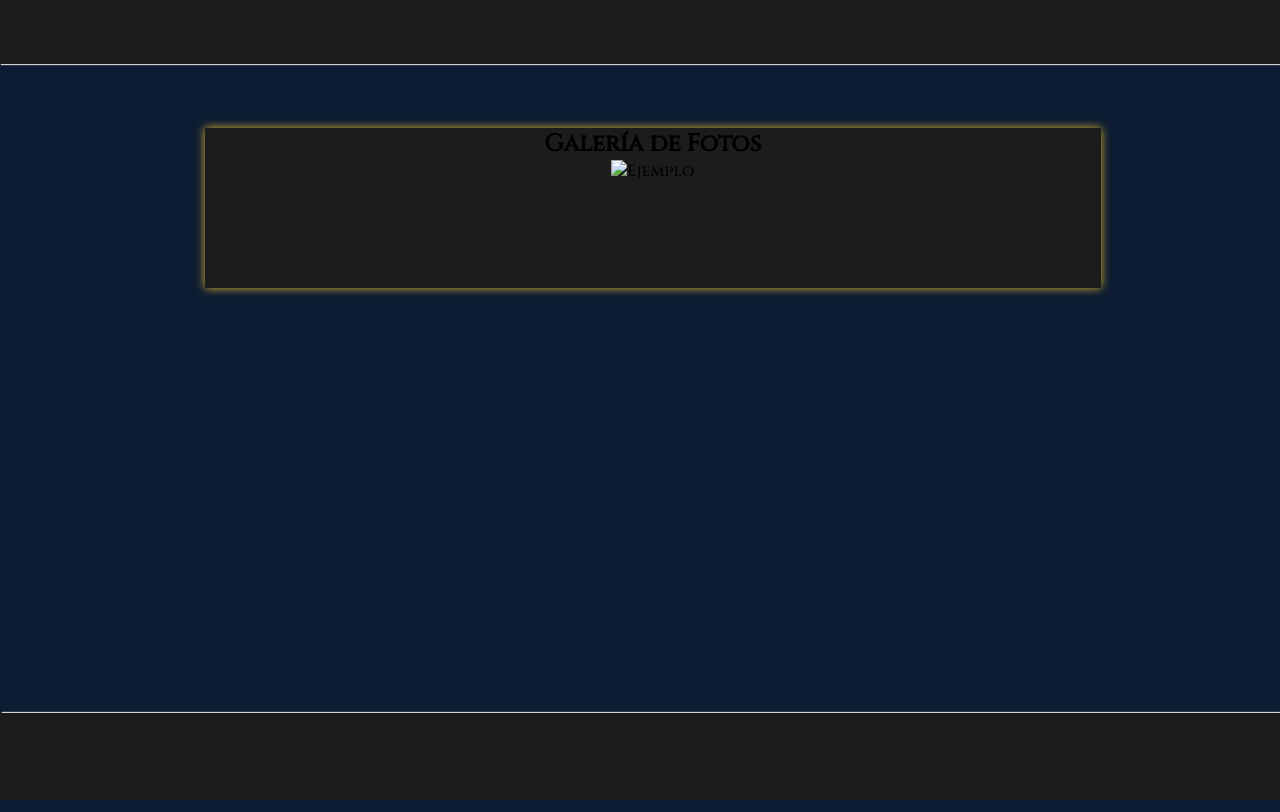
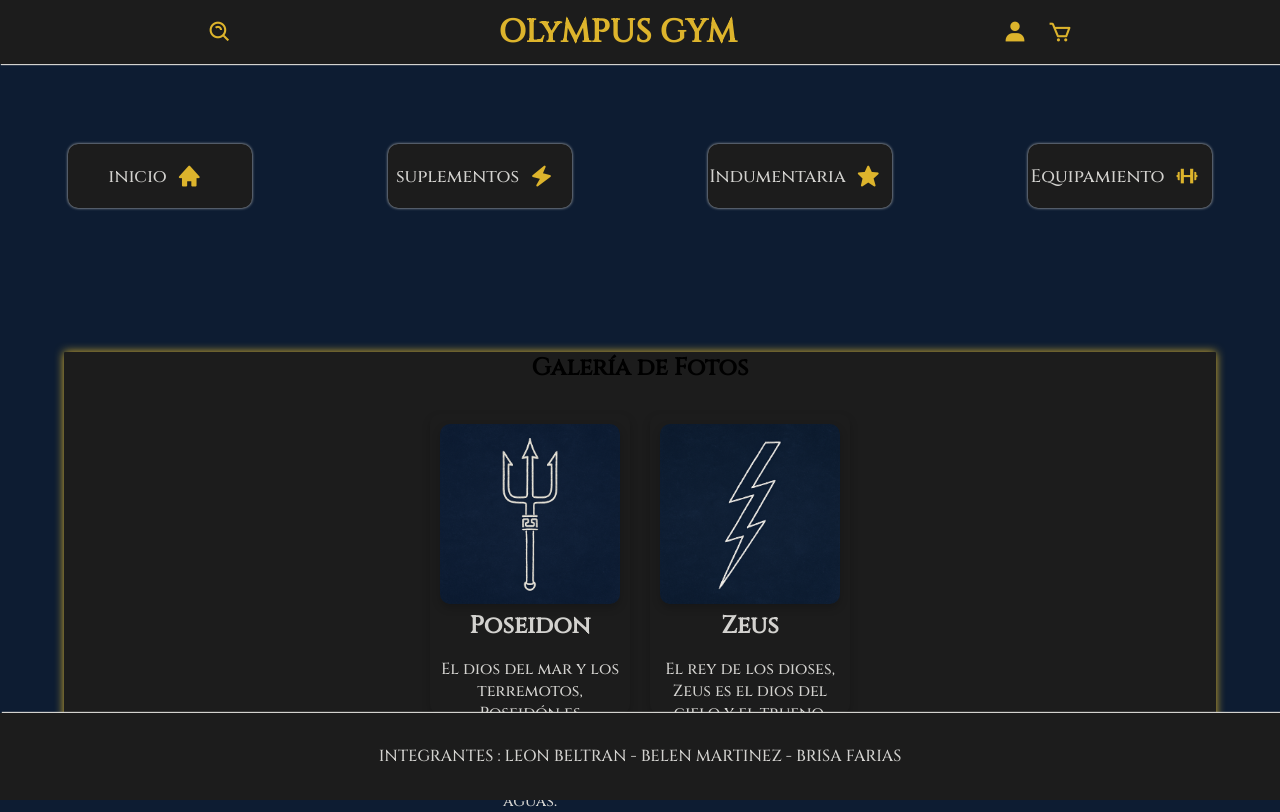
Before and after one commit to leonBeltranMazzaferri/trabajo, a website: page pagina1.html in a window 1280 px wide. Drawn offline with nearby package versions, Linux system fonts and the light colour scheme; a web font is replaced by a local one.

Commit message:
tercera pagina y catalogo

```diff
--- /dev/null
+++ b/css/catalogo.css
@@ -0,0 +1,40 @@
+.productos{
+    display: flex;
+    flex-wrap: wrap;
+    justify-content: center;
+    align-items: center;
+    margin-top: 20px;
+}
+.productos .producto{
+    width: 200px;
+    height: 300px;
+    margin: 10px;
+    padding: 10px;
+    border-radius: 10px;
+    box-shadow: 0 4px 8px rgba(0, 0, 0, 0.2);
+    transition: transform 0.2s;
+}
+.productos .producto:hover{
+    transform: scale(1.05);
+}
+.productos .producto img{
+    width: 100%;
+    height: auto;
+    border-radius: 10px;
+    box-shadow: 0 4px 8px rgba(0, 0, 0, 0.2);
+    transition: transform 0.2s;
+}
+.img-catalogo{
+
+    width: 10%;
+    height: auto;
+    border-radius: 10px;
+    box-shadow: 0 4px 8px rgba(0, 0, 0, 0.2);
+    transition: transform 0.2s;
+
+}
+main{
+    height: auto;
+    width: 90%;
+    margin: 5%;
+}
--- a/js/nodulos.js
+++ b/js/nodulos.js
@@ -6,7 +6,8 @@ document.addEventListener("DOMContentLoaded", function() {
     <input type='checkbox' id='menu-hamburguesa'>
     </input> <label for='menu-hamburguesa' class='lavel' > <img src='/images/icono/menu-alt-left-regular-24 (1).ico' class='img-menu' ></label>
         <ul class='menu'>
-            <li><a href='index.html'>Suplementos</a> <i class='bx bxs-zap'></i> </li>
+            <li><a href='index.html'>inicio</a> <i class='bx bxs-home'></i> </li>
+            <li><a href='pagina3.html'>suplementos</a> <i class='bx bxs-zap'></i> </li>
             <li><a href='pagina1.html'>Indumentaria</a> <i class='bx bxs-star'></i> </li>
             <li><a href='pagina2.html'>Equipamiento</a> <i class='bx bx-dumbbell'></i> </li>
         </ul>`;
--- a/pagina1.html
+++ b/pagina1.html
@@ -12,12 +12,13 @@
         <!-- titulo -->
         <title>OLyMPUS</title>
         <!-- css -->
-        <link rel="stylesheet" href="/css/average.css">
-        <link rel="stylesheet" href="/css/iconos.css">
-        <link rel="stylesheet" href="/css/header.css">
-        <link rel="stylesheet" href="/css/nav.css">
-        <link rel="stylesheet" href="/css/main.css">
-        <link rel="stylesheet" href="/css/footer.css">
+        <link rel="stylesheet" href="css/average.css">
+        <link rel="stylesheet" href="css/iconos.css">
+        <link rel="stylesheet" href="css/header.css">
+        <link rel="stylesheet" href="css/nav.css">
+        <link rel="stylesheet" href="css/main.css">
+        <link rel="stylesheet" href="css/footer.css">
+        <link rel="stylesheet" href="css/catalogo.css">
         <!-- icono -->
         <link rel="icon" href="/images/icono/ab67616d0000b27305262907c6205717a9610956.jfif">
         <!-- link iconos -->
@@ -25,14 +26,34 @@
 
     </head>
 <body>
+            <!-- scripts -->
+    <script src="/js/nodulos.js"></script>
+
     <header id="header"></header>
     <nav id="nav"></nav>
     <main>
         <section>
             <h1>Galería de Fotos</h1>
-            <img src="/images/yo 1.jpg" alt="Ejemplo">
+
+            <div id="catalogo" class="productos" >
+
+                <div class="producto" id="producto">
+                    <img src="/images/Tridente de Poseidón en azul.png" alt="poseidon" class="img-catalogo" >
+                    <h2>Poseidon</h2>
+                    <p>El dios del mar y los terremotos, Poseidón es conocido por su tridente y su dominio sobre las aguas.</p>
+                </div>
+
+                <div class="producto" id="producto">
+                    <img src="/images/Rayo blanco sobre fondo azul oscuro.png" alt="zeus" class="img-catalogo" >
+                    <h2>Zeus</h2>
+                    <p>El rey de los dioses, Zeus es el dios del cielo y el trueno, conocido por su rayo y su autoridad suprema.</p>
+                </div>
+
+            </div>
+
         </section>
     </main>
     <footer id="footer"></footer>
+
 </body>
 </html>
```
Also changed, not shown: index.html (+0 -1 lines), pagina2.html (+3 -0 lines), pagina3.html (added, +36 -0 lines).
